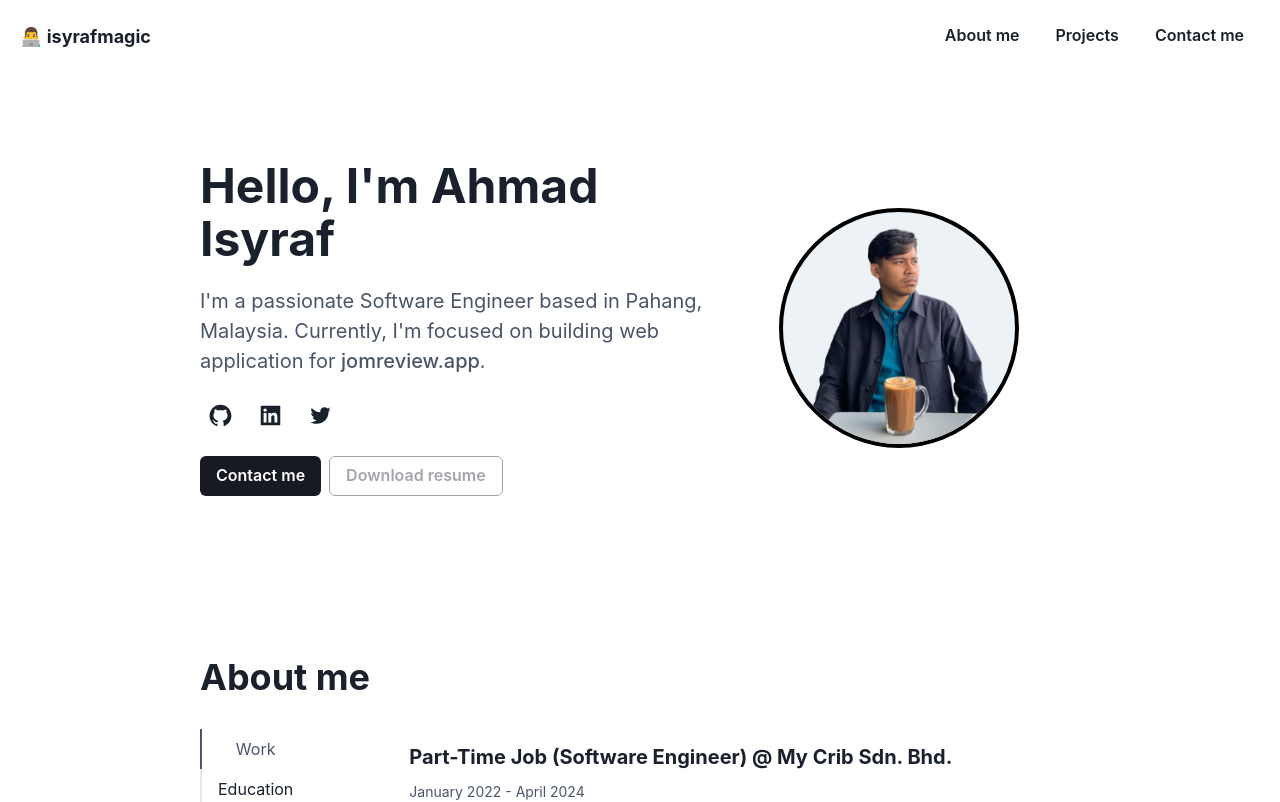
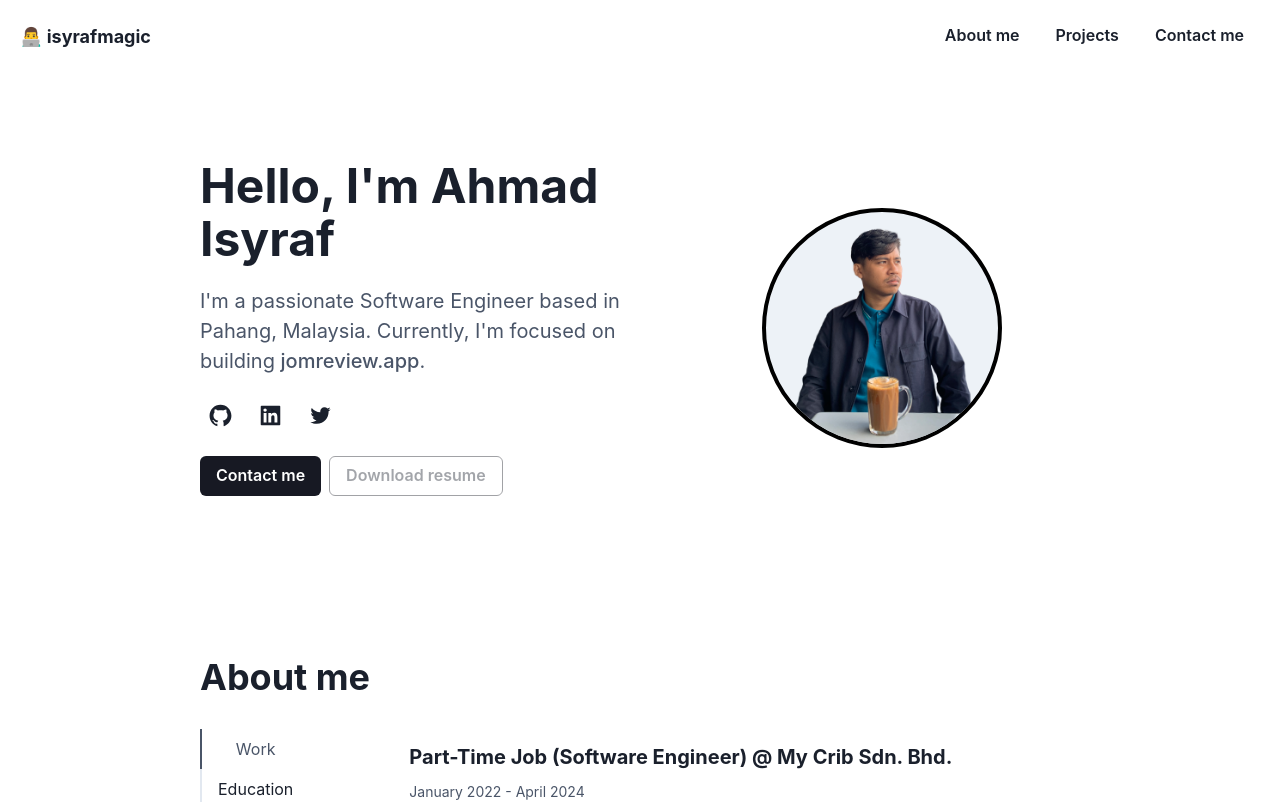
Before and after one commit to ahmadisyraf/isyrafmagic, a Next.js app: page / in a window 1280 px wide. Shown: the top 802 px of the page. Built offline with nearby package versions, Linux system fonts and the light colour scheme.

Commit message:
update: fix

```diff
--- a/screens/Home/Header.js
+++ b/screens/Home/Header.js
@@ -74,7 +74,7 @@ const HeaderScreen = ({ isMobile }) => {
         </Heading>
         <Text fontSize="xl" textAlign="left" mt={5} color={"gray.600"}>
           I&apos;m a passionate Software Engineer based in Pahang, Malaysia.
-          Currently, I&apos;m focused on building web application for{" "}
+          Currently, I&apos;m focused on building{" "}
           <Link fontWeight={"medium"} href={"https://jomreview.app/"}>
             jomreview.app
           </Link>
```
